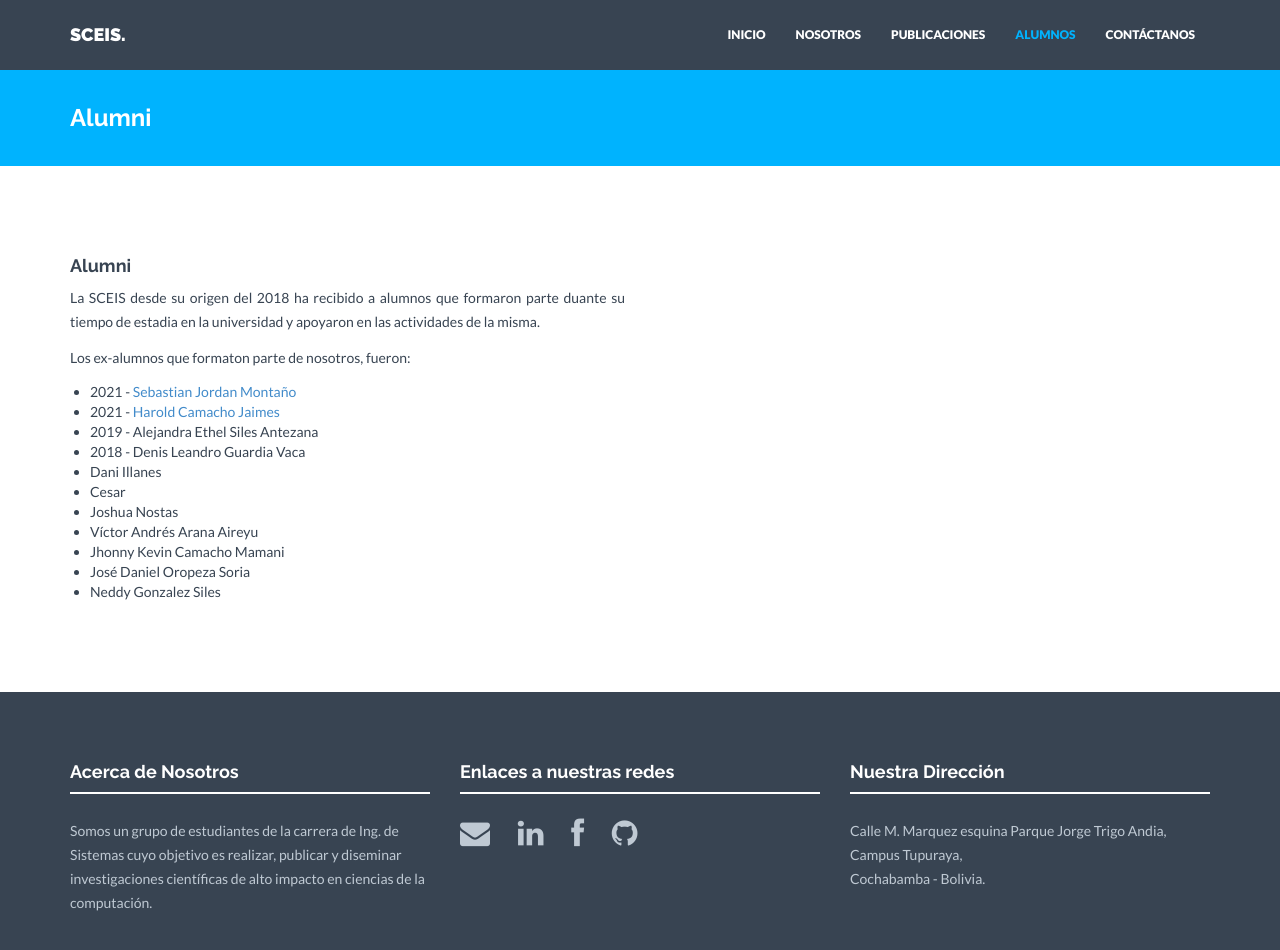
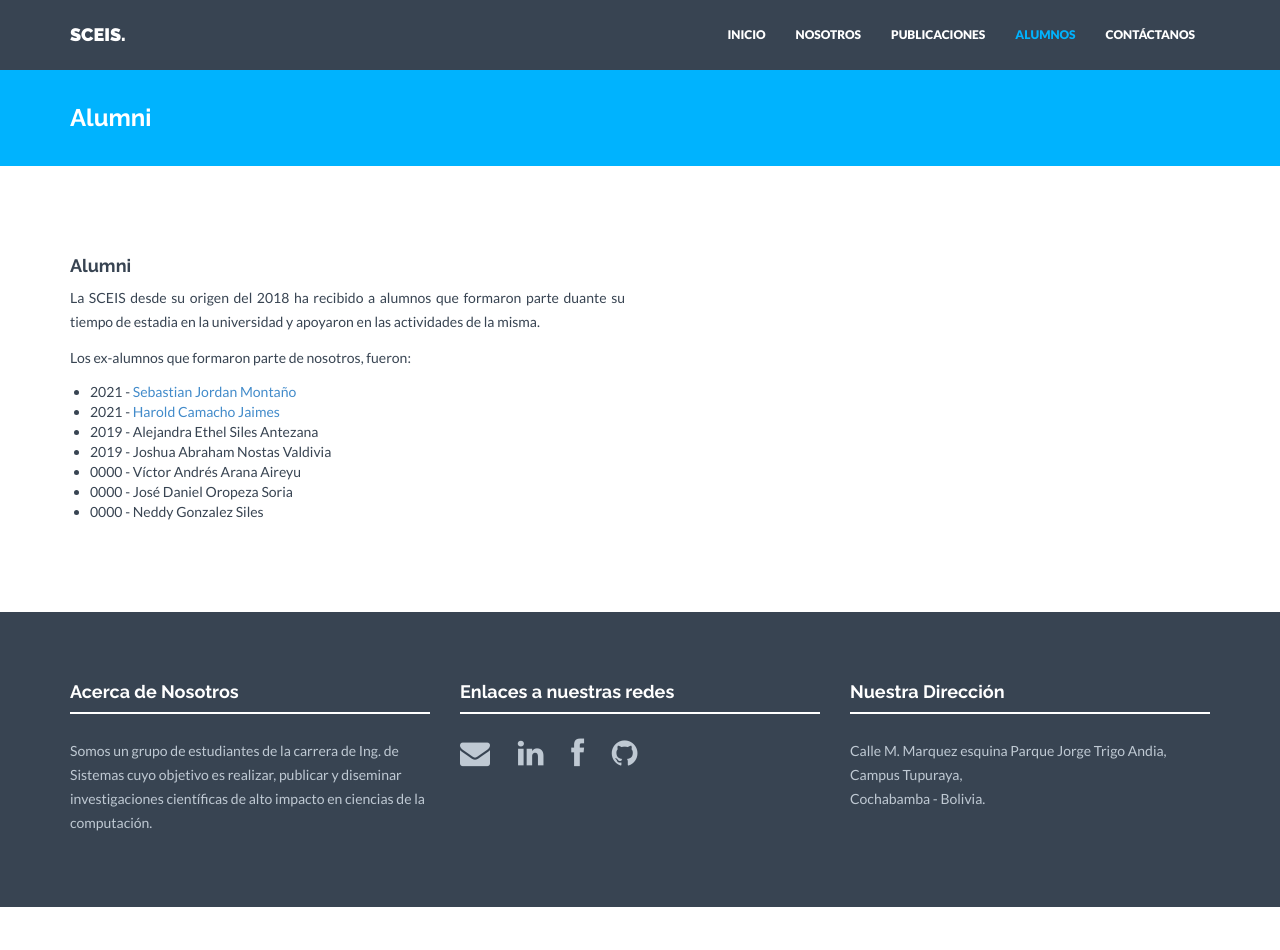
Before and after one commit to SociedadCEIS/paginaSCEIS, a Jekyll site: the page built from alumni.html, in a window 1280 px wide and 987 px high. Shown: the top 950 px of the window. Built offline with Jekyll 4.4.1, drawn with Linux system fonts in a browser that asks for light colours; nearby versions of some CDN libraries.

Commit message:
update alumni section

```diff
--- a/alumni.html
+++ b/alumni.html
@@ -10,19 +10,15 @@ permalink: /alumni/
             <h4>Alumni</h4>
             <p style="text-align:justify">La SCEIS desde su origen del 2018 ha recibido a alumnos que formaron parte duante su tiempo
             de estadia en la universidad y apoyaron en las actividades de la misma. </p>
-            <p style="text-align:justify">Los ex-alumnos que formaton parte de nosotros, fueron:</h4>
+            <p style="text-align:justify">Los ex-alumnos que formaron parte de nosotros, fueron:</h4>
                 <ul>
                     <li>2021 - <a href="https://www.linkedin.com/in/jordanmontt/">Sebastian Jordan Montaño</a></li>
                     <li>2021 - <a href="https://www.linkedin.com/in/harold-camacho-jaimes-14747016a/">Harold Camacho Jaimes</a></li>
                     <li>2019 - Alejandra Ethel Siles Antezana</li>
-                    <li>2018 - Denis Leandro Guardia Vaca</li>
-                    <li>Dani Illanes </li>
-                    <li>Cesar</li>
-                    <li>Joshua Nostas</li>
-                    <li>Víctor Andrés Arana Aireyu </li>
-                    <li>Jhonny Kevin Camacho Mamani</li>
-                    <li>José Daniel Oropeza Soria</li>
-                    <li>Neddy Gonzalez Siles</li>
+                    <li>2019 - Joshua Abraham Nostas Valdivia</li>
+                    <li>0000 - Víctor Andrés Arana Aireyu</li>
+                    <li>0000 - José Daniel Oropeza Soria</li>
+                    <li>0000 - Neddy Gonzalez Siles</li>
                   </ul>
         </div>
     </div><!--/row -->
```
